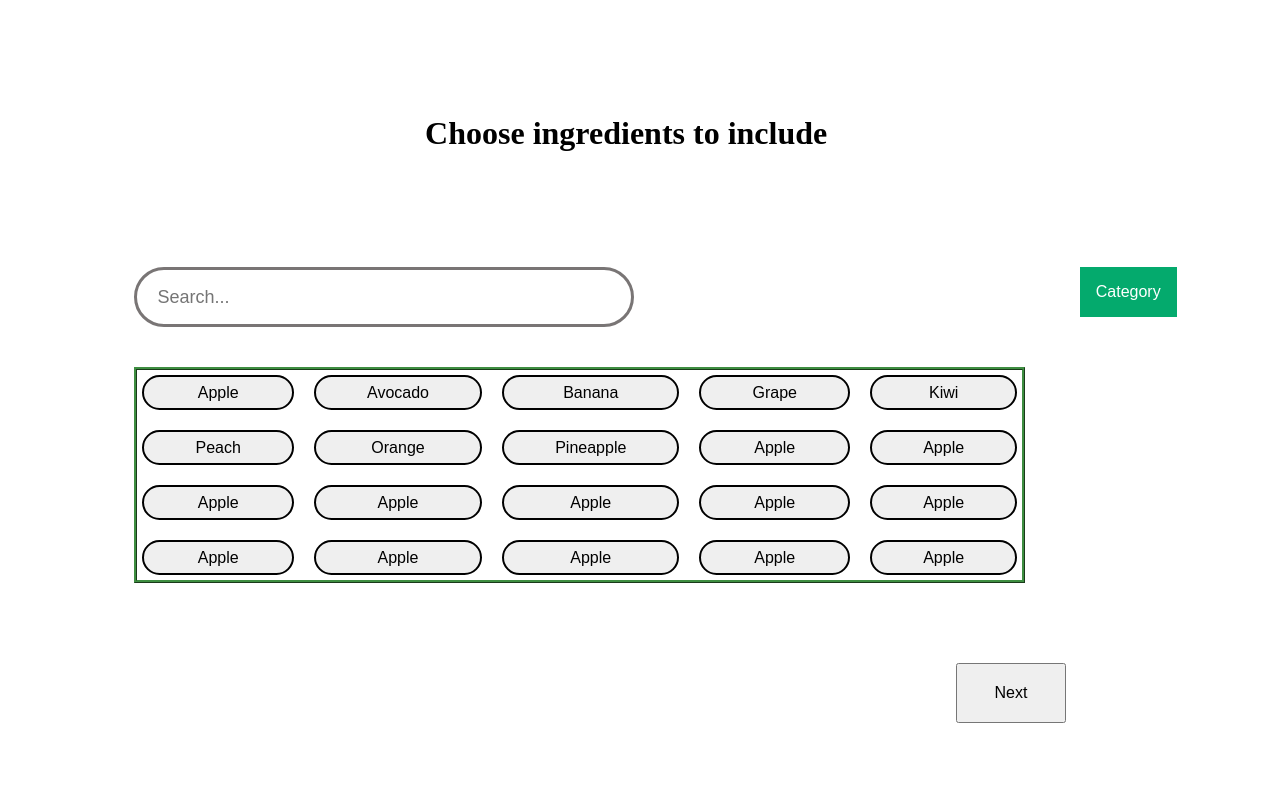
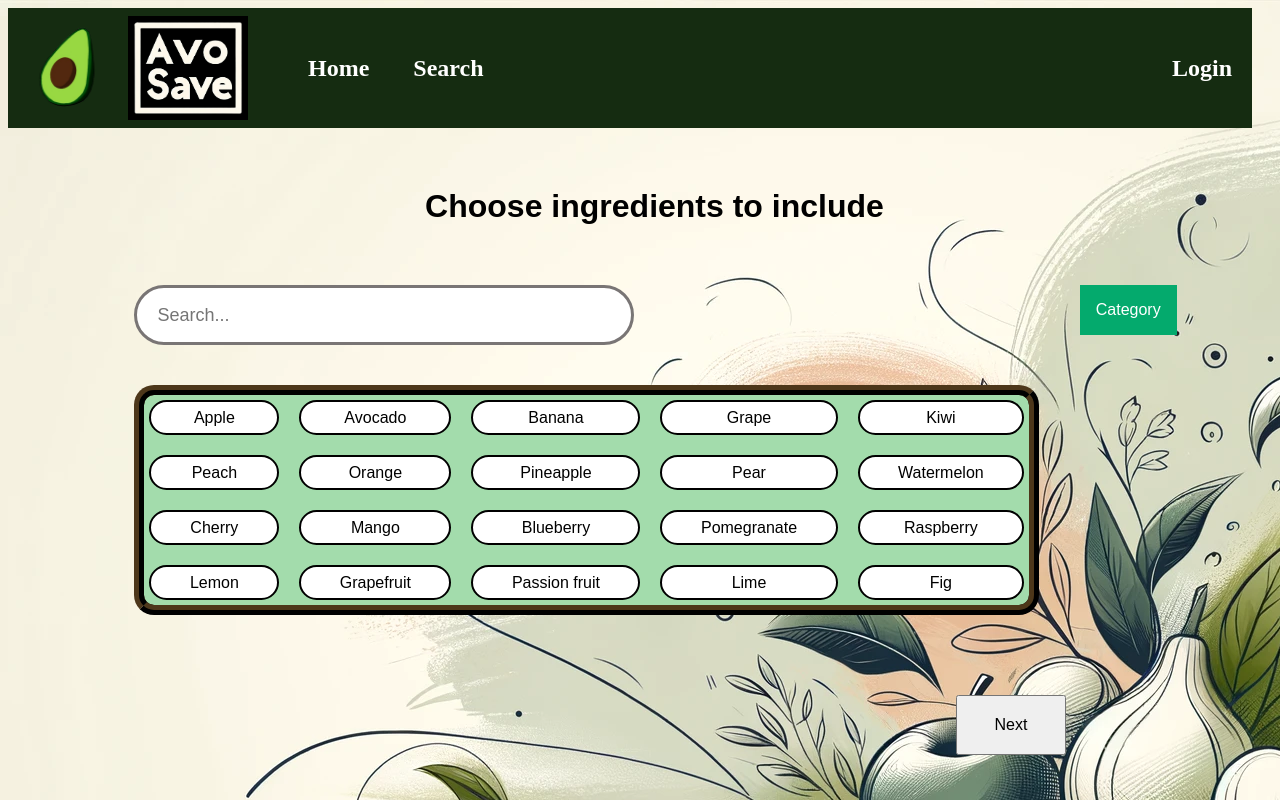
Before and after one commit to B-Vukajlovic/AvoSave-2023, a PHP site: page /IngredientPage.html in a window 1280 px wide. Run offline with PHP 8.4, Linux system fonts and the light colour scheme.

Commit message:
added most style

```diff
--- a/IngredientPage.html
+++ b/IngredientPage.html
@@ -4,12 +4,28 @@
     <meta charset="UTF-8">
     <meta name="viewport" content="width=device-width, initial-scale=1.0">
     <link rel="stylesheet" href="ingredientpage-style.css">
+    <script src="ingredientpage-script.js"></script>
     <title>Pick Ingredients</title>
 </head>
-<body>
+<body class="body">
+    <div class="logoCombo">
+        <img src="/Webtechnologie-Website-2023-UvA/VIdeos/avosave_logo-removebg-preview.png" class="logo">
+        <img src="/Webtechnologie-Website-2023-UvA/VIdeos/Logo-PhotoRoom(3).png" class="logo">
+        <nav class="navbar">
+            <ul id="pageNav">
+                <li class="pageTraversal" id="home"><a href="#">Home</a></li>
+                <li class="pageTraversal" id="search"><a href="#">Search</a></li>
+            </ul>
+            <ul id="accountNav">
+                <li class="pageTraversal" id="login"><a href="#">Login</a></li>
+            </ul>
+        </nav>
+    </div>
+
     <div class="center">
         <h1>Choose ingredients to include</h1>
     </div>
+
     <section class="tools">
         <div class="search-bar">
             <input type="text" placeholder="Search..." class="input-search-bar">
@@ -17,11 +33,12 @@
         <div class="dropdown">
             <button class="dropbtn">Category</button>
             <div class="dropdown-content">
-              <a href="#">Fruits</a>
-              <a href="#">Vegetables</a>
+                <a href="#">Fruits</a>
+                <a href="#">Vegetables</a>
             </div>
         </div>
     </section>
+
     <section>
         <div class="labels">
             <button class="label-available">Apple</button>
@@ -32,18 +49,18 @@
             <button class="label-available">Peach</button>
             <button class="label-available">Orange</button>
             <button class="label-available">Pineapple</button>
-            <button class="label-available">Apple</button>
-            <button class="label-available">Apple</button>
-            <button class="label-available">Apple</button>
-            <button class="label-available">Apple</button>
-            <button class="label-available">Apple</button>
-            <button class="label-available">Apple</button>
-            <button class="label-available">Apple</button>
-            <button class="label-available">Apple</button>
-            <button class="label-available">Apple</button>
-            <button class="label-available">Apple</button>
-            <button class="label-available">Apple</button>
-            <button class="label-available">Apple</button>
+            <button class="label-available">Pear</button>
+            <button class="label-available">Watermelon</button>
+            <button class="label-available">Cherry</button>
+            <button class="label-available">Mango</button>
+            <button class="label-available">Blueberry</button>
+            <button class="label-available">Pomegranate</button>
+            <button class="label-available">Raspberry</button>
+            <button class="label-available">Lemon</button>
+            <button class="label-available">Grapefruit</button>
+            <button class="label-available">Passion fruit</button>
+            <button class="label-available">Lime</button>
+            <button class="label-available">Fig</button>
         </div>
         <div>
             <button class="next">Next</button>
--- /dev/null
+++ b/ingredientpage-script.js
@@ -0,0 +1,7 @@
+$('.label-available').click(function(){
+    if($(this).hasClass('active')){
+        $(this).removeClass('active')
+    } else {
+        $(this).addClass('active')
+    }
+});
--- a/ingredientpage-style.css
+++ b/ingredientpage-style.css
@@ -1,3 +1,11 @@
+:root{
+    --background-clr: hsl(0, 100%, 100%);
+    --txt-clr: hsl(110, 45%, 12%);
+    --light-accent: hsl(130, 45%, 75%);
+    --dark-accent: hsl(35, 50%, 20%);
+    --high-light: hsl(117, 100%, 40%);
+}
+
 .search-bar {
     width: 450px;
     height: 100px;
@@ -27,7 +35,14 @@
     text-align: center;
     margin: 5px;
     font-size: medium;
+    background-color: white;
 }
+
+
+.label-available:hover {background-color: greenyellow;}
+
+.label-available.active {background-color: var(--high-light);}
+
 
 .labels{
     display: grid;
@@ -36,7 +51,10 @@
     width: 70%;
     margin-left: 10%;
     border-style: ridge;
-    border-color: #3e8e41;
+    border-radius: 20px;
+    border-width: 10px;
+    border-color: var(--dark-accent);
+    background-color: var(--light-accent);
 }
 
 .tools{
@@ -48,8 +66,9 @@
 
 .center{
     width: 50%;
-    margin: 115px;
+    margin: 60px;
     margin-left: 33%;
+    font-family: Arial, Helvetica, sans-serif;
 }
 
 .next{
@@ -101,3 +120,63 @@
 
 /* Change the background color of the dropdown button when the dropdown content is shown */
 .dropdown:hover .dropbtn {background-color: #3e8e41;}
+
+.body{
+    background-image: url(/Webtechnologie-Website-2023-UvA/VIdeos/background\(ingredients\).webp);
+}
+
+.logoCombo {
+    display: flex;
+    align-items: center;
+    margin: 0px 20px 0px 0px;
+    background-color: var(--txt-clr);
+}
+
+.logo {
+    width: 120px;
+    cursor: pointer;
+}
+
+.navbar {
+    width: 100vw;
+    display: flex;
+    justify-content: space-between;
+}
+
+.pageTraversal {
+    list-style: none;
+    display: inline-block;
+    position: relative;
+    margin: 0px 20px;
+}
+
+.pageTraversal {
+    list-style: none;
+    display: inline-block;
+    position: relative;
+    margin: 0px 20px;
+}
+
+.pageTraversal a {
+    text-decoration: none;
+    color: white;
+    text-transform: capitalize;
+    font-size: 1.5em;
+    font-weight: bolder;
+    /* text-shadow: -1px 0 black, 0 1px black, 1px 0 black, 0 -1px black; */
+}
+
+.pageTraversal::after {
+    content: '';
+    height: 3px;
+    width: 0;
+    background: #009688;
+    position: absolute;
+    left: 0;
+    bottom: -5px;
+    transition: 0.5s;
+}
+
+.pageTraversal:hover::after {
+    width: 100%;
+}
```
Also changed, not shown: VIdeos/background(ingredients).webp (added).
